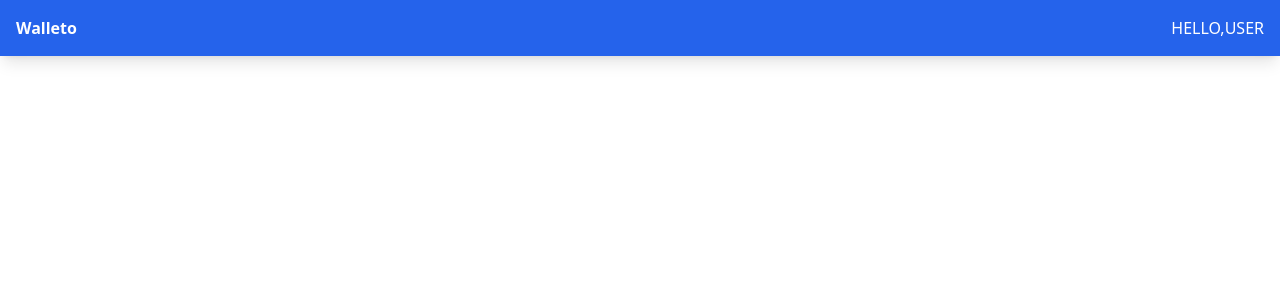
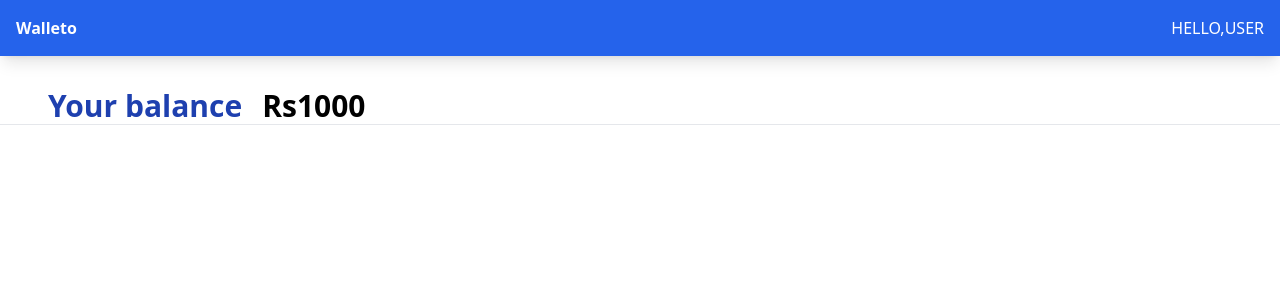
Before and after one commit to ADWAITH-553/myWallet, a React (Vite) app in the folder frontend/: page /dashboard in a window 1280 px wide. Shown: the top 300 px of the page. Built offline with nearby package versions, Linux system fonts and the light colour scheme.

Commit message:
balance component

```diff
--- /dev/null
+++ b/frontend/src/components/Balance.jsx
@@ -0,0 +1,12 @@
+import React from 'react'
+
+export default function Balance({value}) {
+  return (
+<>
+    <div className='flex'>
+        <div className='pl-12 font-bold text-3xl text-blue-800'>Your balance</div>
+        <div className='pl-5 font-bold text-3xl'>Rs{value}</div>
+    </div>
+</>
+  )
+}
--- a/frontend/src/pages/Dashboard.jsx
+++ b/frontend/src/pages/Dashboard.jsx
@@ -1,11 +1,15 @@
 import React from 'react'
 import Apppbar from '../components/Apppbar'
+import Balance from '../components/Balance'
 
 export default function Dashboard() {
   return (
     <>
     <div>
         <Apppbar/>
+        <div className='m-8'></div>
+        <Balance value={1000}/>
+        <hr className='pt-7'/>
     </div>
     </>
   )
```
